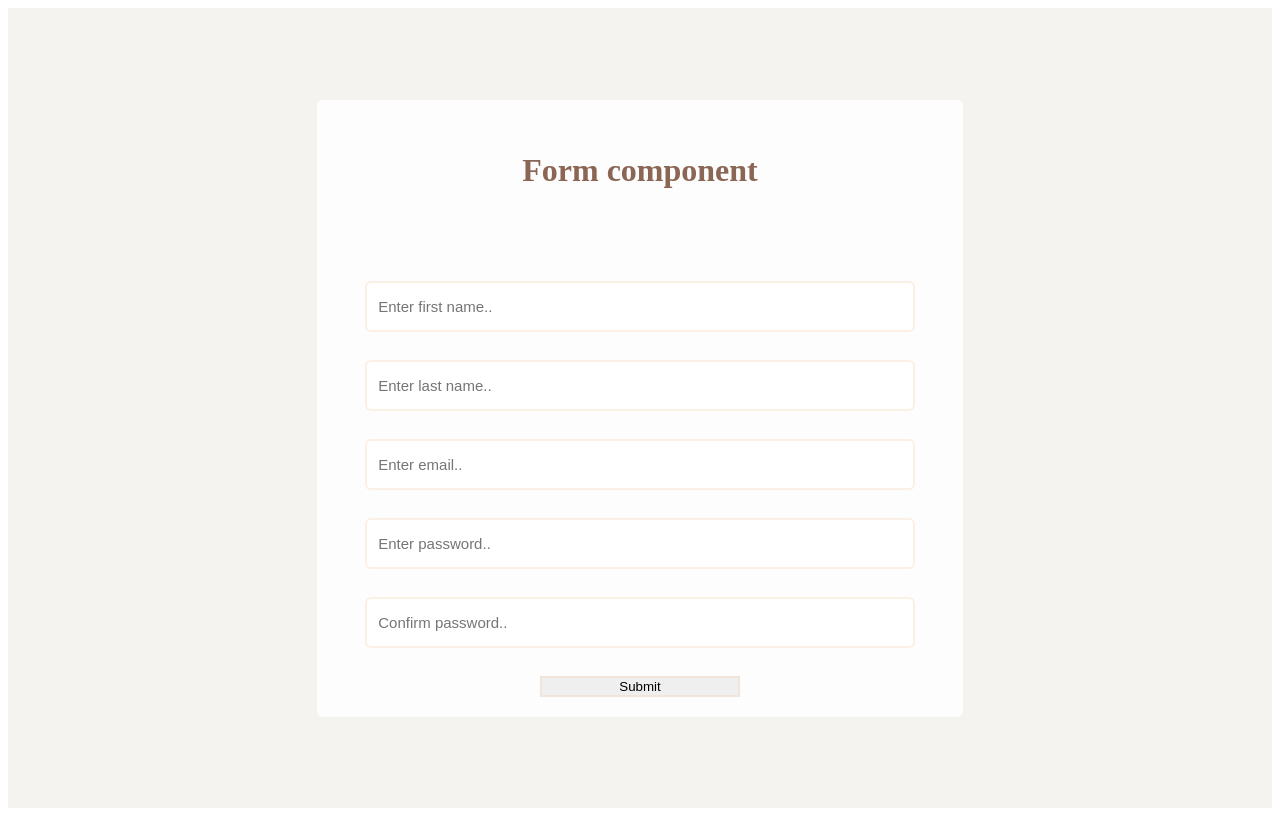
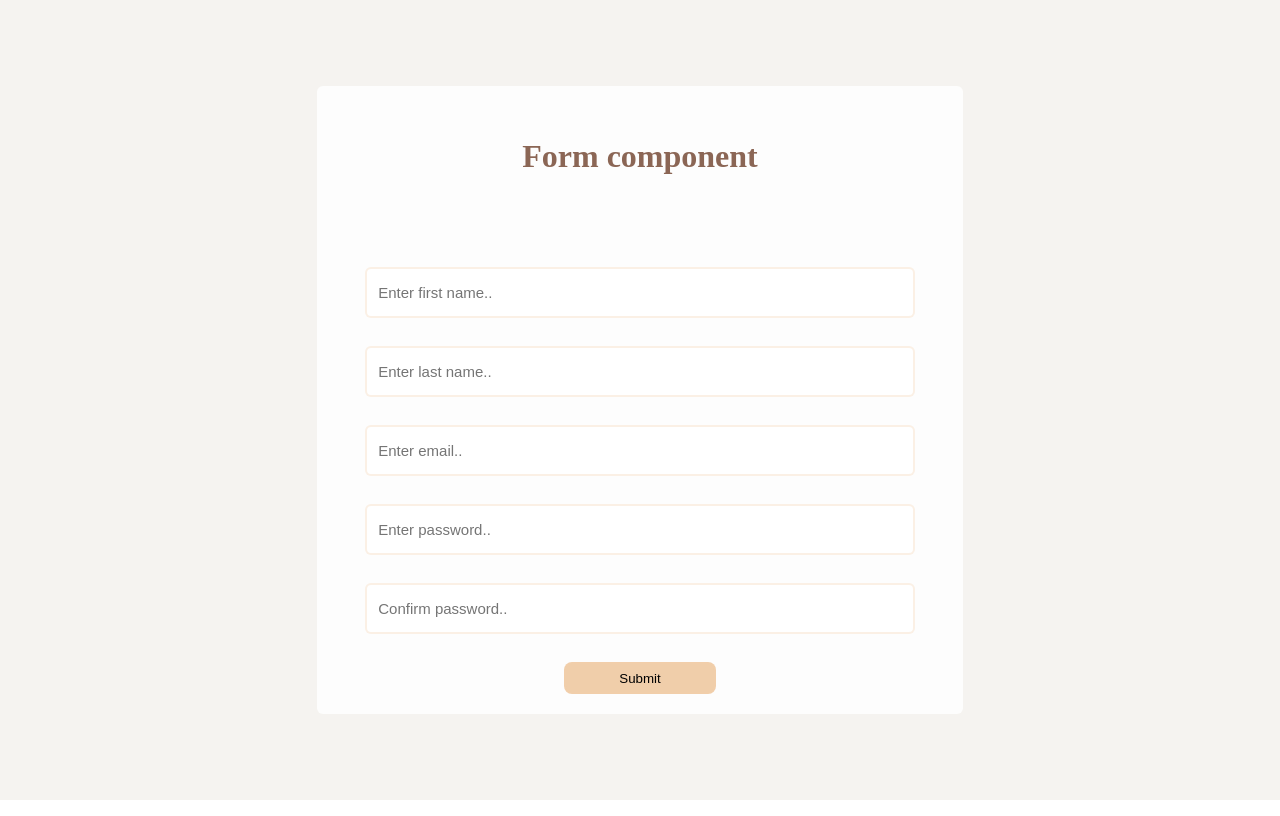
Before and after one commit to nikolayyd/outlet-auth, a React (Vite) app in the folder client/: page / in a window 1280 px wide. Built offline with nearby package versions, Linux system fonts and the light colour scheme; the HTML template or start-up script is replaced by a standard one.

Commit message:
added styles

```diff
--- a/client/src/components/Form.tsx
+++ b/client/src/components/Form.tsx
@@ -16,7 +16,7 @@ export const Form = () => {
 
   const handleSubmit = (e: React.FormEvent) => {
     e.preventDefault();
-    console.log('>>>submitted!');
+    console.log('[Log] Form submitted!');
   };
 
   return (
--- a/client/src/styles/App.css
+++ b/client/src/styles/App.css
@@ -0,0 +1,4 @@
+html, body {
+  margin: 0;
+  /* padding: 0; */
+}
--- a/client/src/styles/Form.css
+++ b/client/src/styles/Form.css
@@ -63,7 +63,7 @@ input:-moz-autofill {
     font-size: 15px;
     border-radius: 6px;
     border: 2px solid rgba(240,206,170,0.3);
-    transition: border 0.3s;
+    transition: border 0.3s, background-color 0.4s;
 }
 
 .input-form:focus {
@@ -77,15 +77,17 @@ input:-moz-autofill {
 }
 
 .submit-btn {
-    width: 200px;
     cursor: pointer;
     align-self: center;
+    padding: 0.5em 4em;
     border: 2px solid rgba(240,206,170,0.3);
-
+    border-radius: 8px;
+    background-color: #f0ceaa;
+    transition: background-color 0.3s;
 }
 
 .submit-btn:hover {
-
+    background-color: #e0be9c;
 }
 
 .auth-title {
```
